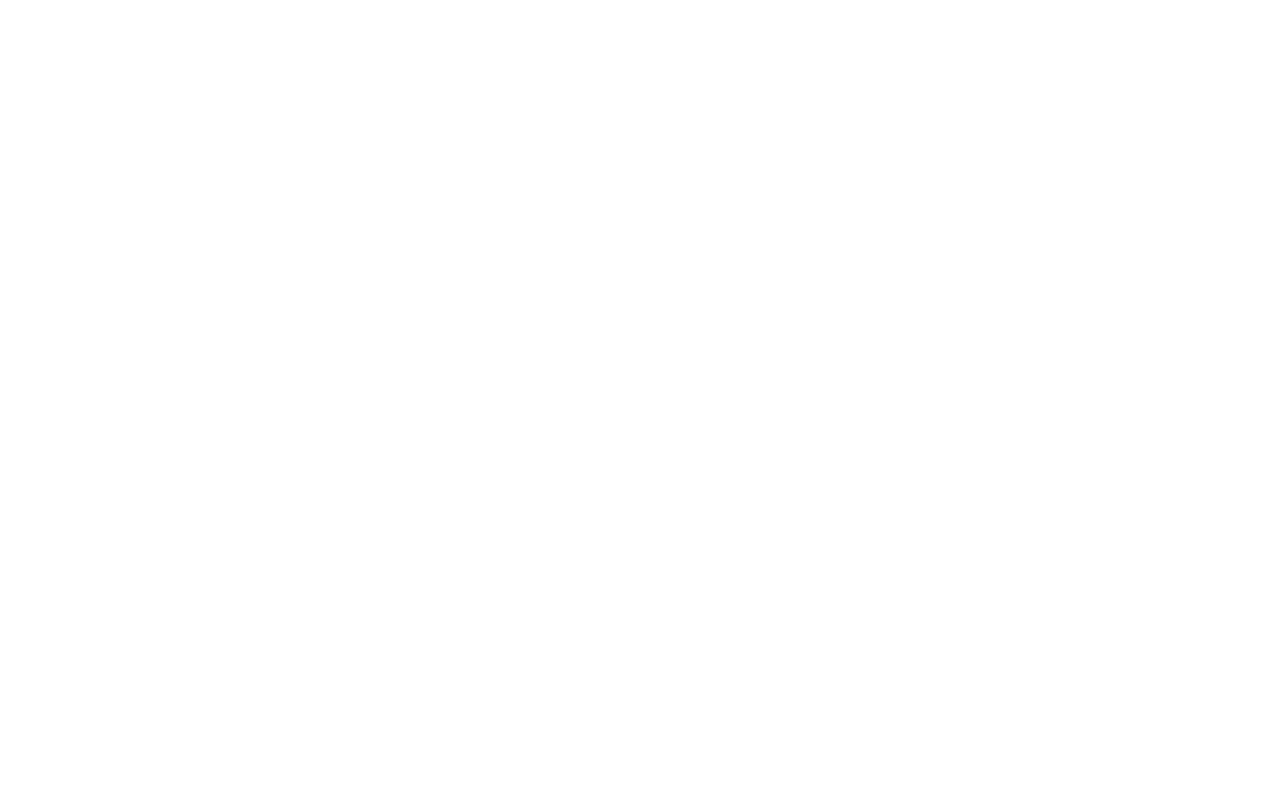
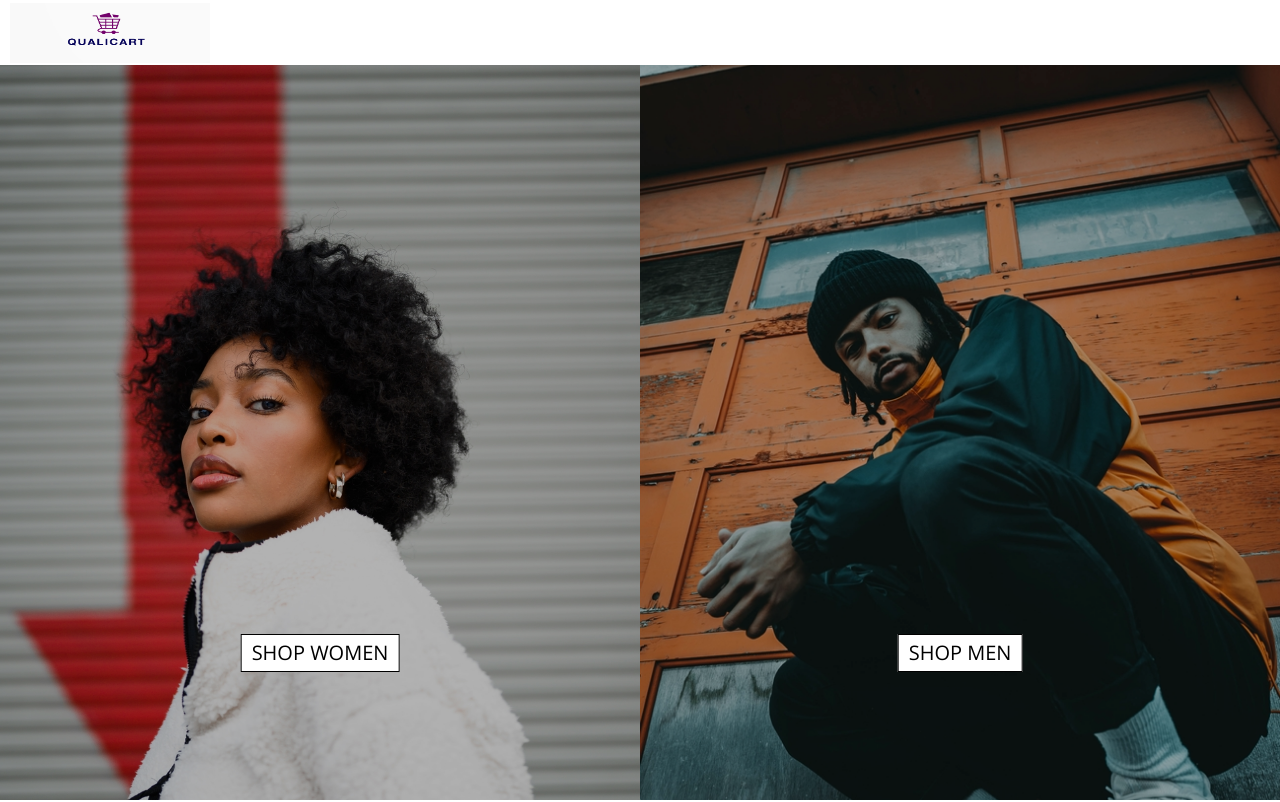
Before and after one commit to ToluAdegboyega/Qualicart, a React (Create React App) app: page / in a window 1280 px wide. Built offline with nearby package versions, Linux system fonts and the light colour scheme.

Commit message:
feat: setup homepage.

```diff
--- a/src/App.js
+++ b/src/App.js
@@ -1,9 +1,14 @@
-
+import './default.scss';
+import Header from './components/Header';
+import Homepage from './pages/Homepage';
 
 function App() {
   return (
     <div className="App">
-
+      <Header />
+      <div className="main">
+        <Homepage />
+      </div>
     </div>
   );
 }
--- /dev/null
+++ b/src/components/Directory/index.js
@@ -0,0 +1,35 @@
+import React from 'react';
+import ShopWomen from '../../assets/rsz_jeffery-erhunse-vp9mrauo68c-unsplash.jpg';
+import ShopMen from '../../assets/rsz_brandon-erlinger-ford-xmrl-yps7gi-unsplash.jpg';
+import './styles.scss';
+
+const Directory = props => {
+    return (
+        <div className="directory">
+            <div className="wrap">
+                <div
+                    className="item"
+                    style={{
+                        backgroundImage: `url(${ShopWomen})`
+                    }}
+                >
+                    <a>
+                        Shop Women
+                    </a>
+                </div>
+                <div
+                    className="item"
+                    style={{
+                        backgroundImage: `url(${ShopMen})`
+                    }}
+                >
+                     <a>
+                        Shop Men
+                    </a>
+                </div>
+            </div>
+        </div>
+    )
+}
+
+export default Directory;
--- /dev/null
+++ b/src/components/Directory/styles.scss
@@ -0,0 +1,47 @@
+.directory {
+    height: 100%;
+}
+
+.wrap {
+    display: inline-block;
+    width: 100%;
+    height: 100%;
+}
+
+.item {
+    position: relative;
+    width: 50%;
+    height: 100%;
+    float: left;
+    background-position: center;
+    background-repeat: no-repeat;
+    background-size: cover;
+
+    &::after{
+        content: '';
+        position: absolute;
+        top: 0;
+        left: 0;
+        background: rgba(0,0,0,0.3);
+        width: 100%;
+        height: 100%;
+        z-index: 1;
+    }
+}
+
+a {
+    position: absolute;
+    top: 80%;
+    left: 50%;
+    -webkit-transform: translate(-50%, -50%);
+    -moz-transform: translate(-50%, -50%);
+    transform: translate(-50%, -50%);
+    z-index: 2;
+    font-size: 2rem;
+    line-height: 1;
+    font-weight: 400;
+    text-transform: uppercase;
+    background: white;
+    padding: 8px 10px;
+    border: 1px solid black;
+}
--- /dev/null
+++ b/src/components/Header/index.js
@@ -0,0 +1,18 @@
+import React from 'react';
+import './styles.scss';
+
+import Logo from "../../assets/logo.png";
+
+const Header = () => {
+    return (
+        <header className="header">
+            <div className="wrap">
+                <div className="logo">
+                    <img src={Logo} alt="Qualicart Logo" height="60px" width="200px" />
+                </div>
+            </div>
+        </header>
+    )
+}
+
+export default Header;
--- /dev/null
+++ b/src/components/Header/styles.scss
@@ -0,0 +1,26 @@
+.header{
+    height: 6.5rem;
+    box-shadow: 0 2px 4px 0 rgba(0,0,0,0.1);
+}
+
+.wrap {
+    max-width: 1450px;
+    height: 100%;
+    margin: 0 auto;
+    position: relative;
+}
+
+.logo {
+    width: 13rem;
+    position: absolute;
+    left: 10px;
+    top: 50%;
+    transform: translateY(-50%);
+    -webkit-transform: translateY(-50%);
+    -moz-transform: translateY(-50%);
+}
+
+img {
+    display: block;
+    margin: 0;
+}
--- /dev/null
+++ b/src/default.scss
@@ -0,0 +1,48 @@
+html {
+    font-size: 10px;
+}
+
+html,
+body {
+    margin: 0;
+    padding: 0;
+}
+
+html,
+body,
+#root,
+.App {
+    height: 100%;
+}
+
+*, ::before, ::after {
+    box-sizing: border-box;
+    -webkit-box-sizing: border-box;
+    -moz-box-sizing: border-box;
+}
+
+body {
+    font-family: 'Open Sans', sans-serif;
+    font-size: 1.8rem;
+    line-height: 1;
+    font-weight: 400;
+}
+
+a {
+    text-decoration: none;
+    cursor: pointer;
+}
+
+a, a:hover {
+    transition: all .4s ease-in-out;
+    -moz-transition: all .4s ease-in-out;
+    -webkit-transition: all .4s ease-in-out;
+}
+
+.main {
+    width: 100%;
+    height: calc(100% - 6.5rem);
+    max-width: 1450px;
+    padding: 0;
+    margin: 0 auto;
+}
--- /dev/null
+++ b/src/pages/Homepage/index.js
@@ -0,0 +1,13 @@
+import React from 'react';
+import Directory from '../../components/Directory';
+import './styles.scss';
+
+const Homepage = props => {
+    return (
+        <section className="homepage">
+           <Directory />
+        </section>
+    )
+}
+
+export default Homepage;
--- /dev/null
+++ b/src/pages/Homepage/styles.scss
@@ -0,0 +1,3 @@
+.homepage {
+    height: 100%;;
+}
```
